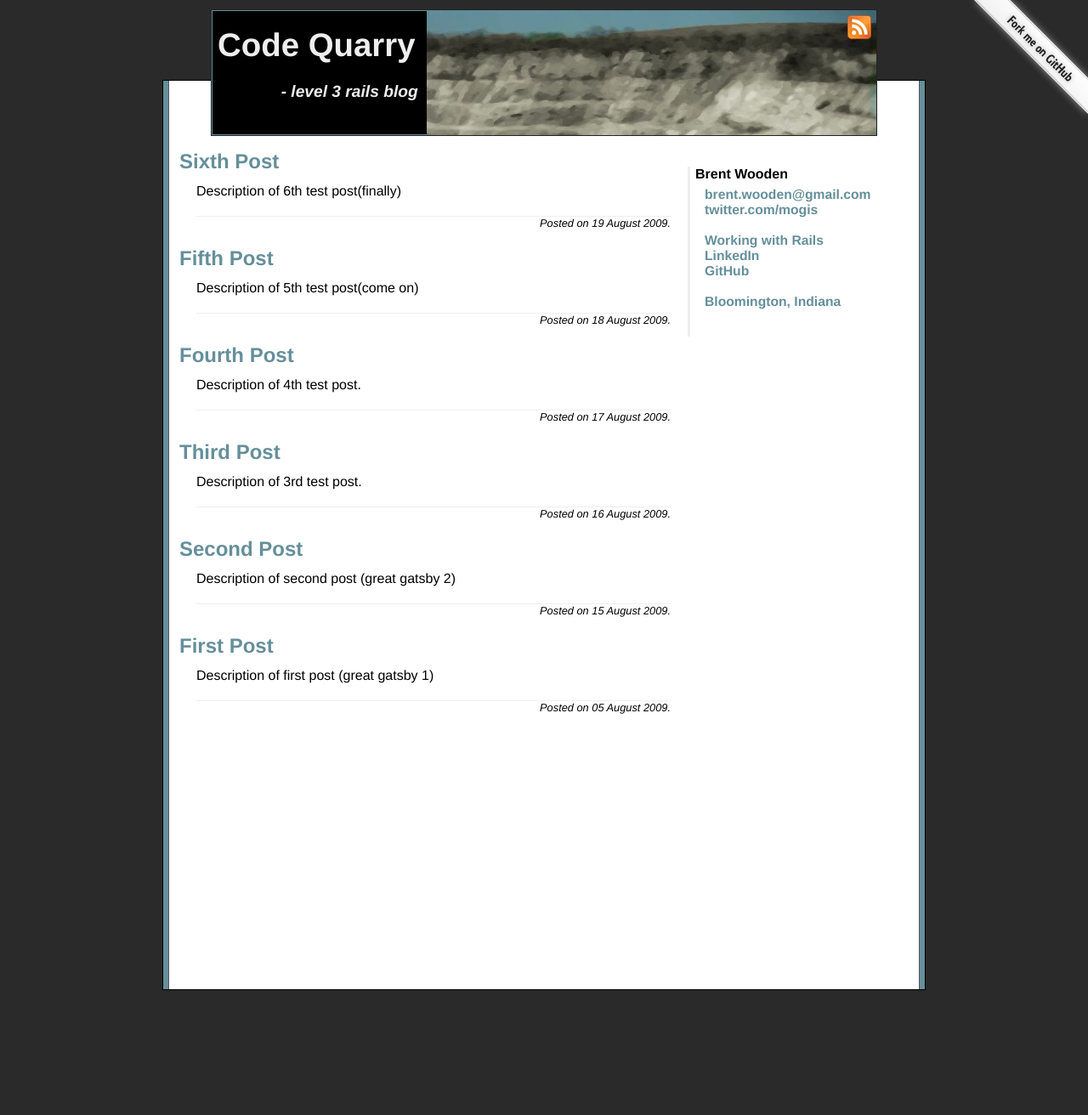
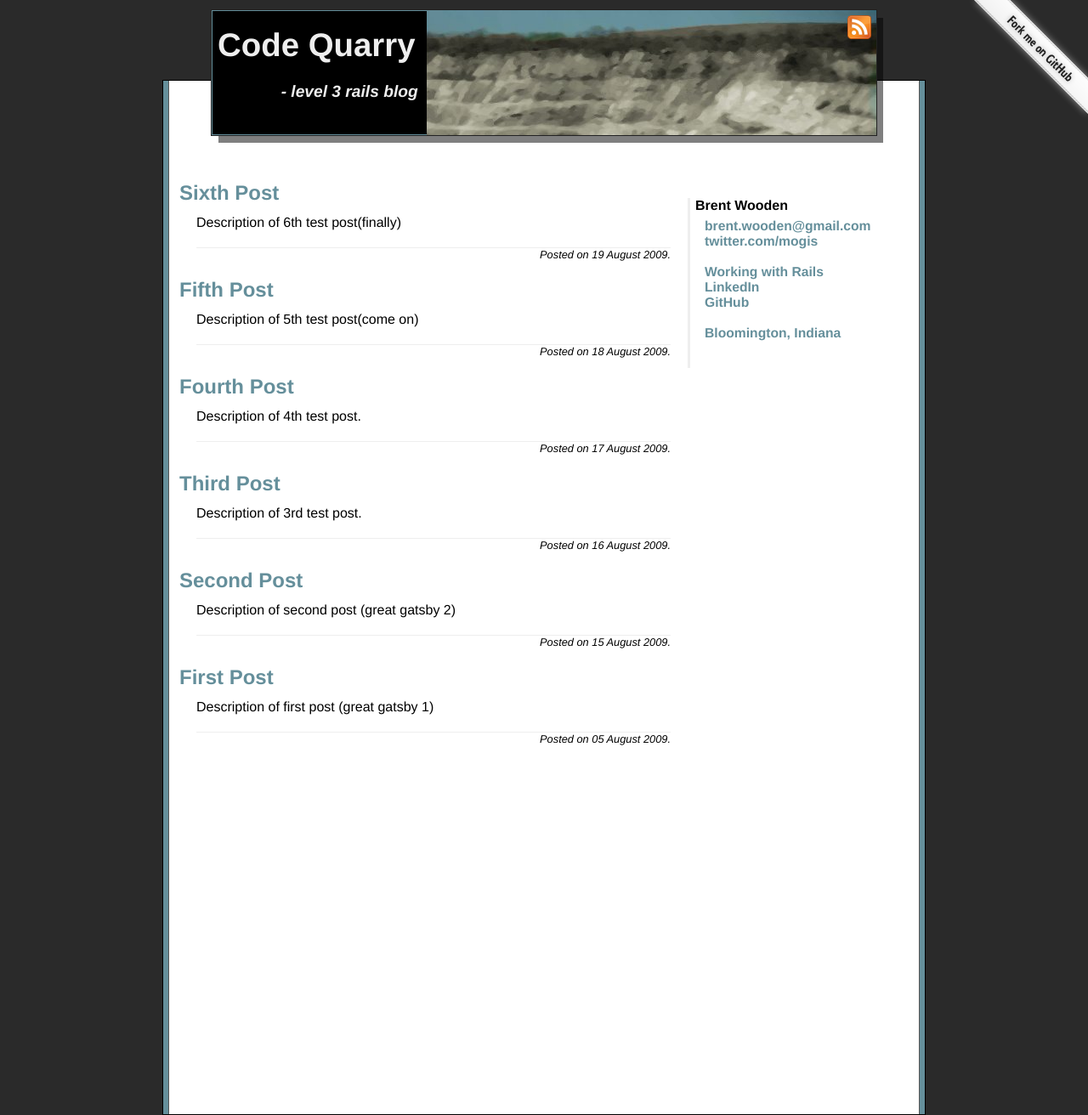
Before and after one commit to BrentW/brentw.github.com, a Jekyll site: the page built from index.html, in a window 1280 px wide. Shown: the whole page at 85% size. Built offline with Jekyll 4.4.1, drawn with Linux system fonts in a browser that asks for light colours; before the commit the page ends 1165 px from its top, so only the background shows below that.

Commit message:
Adding snazzy dropshadow to title div.

```diff
--- a/_layouts/default.html
+++ b/_layouts/default.html
@@ -28,7 +28,8 @@
           </a>
           <div class="clear"></div>
         </div>
-
+        <div id="title_drop_shadow">
+        </div>
         <div id="height_wrapper">
           <div id="height_buffer">
           </div>
--- a/css/style.css
+++ b/css/style.css
@@ -101,7 +101,7 @@ a, a:visited {
   margin-right: auto;
   position: relative;
   top: -94px;
-
+  z-index: 5;
 }
 
 #text_title {
@@ -119,6 +119,19 @@ a, a:visited {
 
 }
 
+#title_drop_shadow {
+  opacity: 0.5;
+  background-color: black;
+  height: 147px;
+  width: 782px;
+  margin-left: auto;
+  margin-right: auto;
+  position: relative;
+  top: -233px;
+  right: -8px;
+  z-index: 0;
+}
+
 #post_title {
   color: #658f9b;
 }
@@ -133,7 +146,7 @@ a:hover {
 
 #content_wrapper {
   position: relative;
-  top: -80px;
+  top: -190px;
   width: 100%;
 }
 
```
